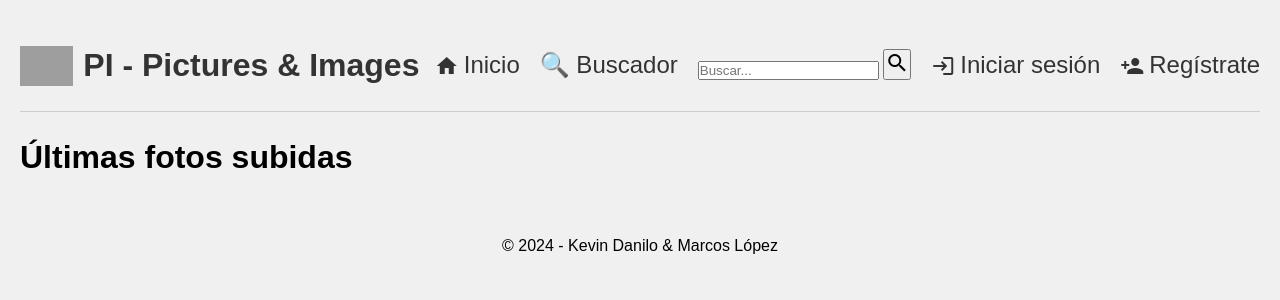
After one commit to danilokev/daw24-25, a PHP site: page /album.html in a window 1280 px wide. The commit adds this page. Shown: the top 300 px of the page. Run offline with PHP 8.4, Linux system fonts and the light colour scheme; grey boxes are pictures that could not be loaded.

Commit message:
Css general

```diff
--- /dev/null
+++ b/album.html
@@ -0,0 +1,41 @@
+<!DOCTYPE html>
+<html lang="es">
+<head>
+  <meta charset="UTF-8">
+  <meta name="viewport" content="width=device-width, initial-scale=1.0">
+  <title>PI - Pictures &amp; Images | Solicitar album</title>
+  <link rel="stylesheet" href="css/styles.css">
+</head>
+<body>
+  <header>
+    <a href="index.html">
+      <img src="imgusers/logo1.png" alt="Logo">
+      <h1>PI - Pictures & Images</h1>
+    </a>
+    <!--BARRA DE NAVEGACIÓN-->
+    <nav>
+      <ul>
+        <li><a href="index.html"><span class="material-icons">home</span>Inicio</a></li>
+        <li><a href="busqueda.html">🔍 Buscador</a></li>
+        <li>
+          <form action="resultado.html">
+            <input type="search" placeholder="Buscar...">
+            <button type="submit"><span class="material-icons">search</span></button>
+          </form>
+        </li>
+        <li><a href="login.html"><span class="material-icons">login</span>Iniciar sesión</a></li>
+        <li><a href="registro.html"><span class="material-icons">person_add</span>Regístrate</a></li>
+      </ul>
+    </nav>
+
+  </header>
+
+  <main>
+    <h2>Últimas fotos subidas</h2>
+  </main>
+
+  <footer>
+    <p>&copy; 2024 - Kevin Danilo & Marcos López</p>
+  </footer>
+</body>
+</html>
--- a/css/styles.css
+++ b/css/styles.css
@@ -7,6 +7,11 @@
   Historial de cambios:
   07/10/2024 - Creación del archivo
 */
+
+/* Importación de Google Fonts para los iconos */
+@import url('https://fonts.googleapis.com/css2?family=Material+Icons&display=swap');
+
+/* Global */
 * {
   margin: 0;
   padding: 0;
@@ -14,25 +19,161 @@
 }
 
 body {
-  min-height: 100dvh;
+  font-family: Arial, sans-serif;
+  line-height: 1.6;
+  padding: 20px;
+  background: #f0f0f0;;
 }
 
-img {
-  height: auto;
-  max-width: 100%;
+/* Estilos para el header */
+header {
+  display: flex;
+  justify-content: space-between;
+  align-items: center;
+  padding: 10px 0;
+  border-bottom: 1px solid #ccc;
 }
 
-body > header > nav > ul{
+header a {
   display: flex;
-  justify-content: space-evenly;
+  align-items: center;
+  text-decoration: none;
+  color: #333;
+}
+
+header img {
+  height: 40px;
+  margin-right: 10px;
+}
+
+header h1 {
+  font-size: 1.5em;
+}
+
+/* Estilos de la barra de navegación */
+nav ul {
   list-style-type: none;
+  display: flex;
+  gap: 10px;
+}
 
-  > li > a {
-    text-decoration: none;
-    font-size: 18px;
+nav ul li {
+  display: flex;
+  align-items: center;
+}
 
-    &:hover {
-      color: #f00;
-    }
+nav ul li a {
+  text-decoration: none;
+  color: #333;
+  font-size: 1.2em;
+  display: flex;
+  align-items: center;
+}
+
+nav ul li a .material-icons {
+  margin-right: 5px;
+}
+
+/* Ocultar el menú para pantallas pequeñas */
+#nav-menu {
+  display: none;
+}
+
+/* Mostrar el menú hamburguesa en pantallas pequeñas */
+@media (max-width: 768px) {
+  #menu-toggle {
+    display: block;
+  }
+
+  /* Mostrar el menú cuando el botón hamburguesa es clicado */
+  #nav-menu.active {
+    display: block;
+  }
+
+  nav ul {
+    flex-direction: column;
+    gap: 15px;
+  }
+
+  nav ul li {
+    justify-content: center;
   }
 }
+
+/* Main section */
+main {
+  margin-top: 20px;
+}
+
+main h2 {
+  font-size: 1.5em;
+  margin-bottom: 20px;
+}
+
+main a {
+  text-decoration: none;
+  color: #000;
+}
+
+main figure {
+  margin-bottom: 20px;
+}
+
+main img {
+  width: 100%;
+  height: auto;
+  border-radius: 5px;
+}
+
+main figcaption {
+  text-align: center;
+  font-size: 1em;
+  margin-top: 10px;
+}
+
+/* Footer */
+footer {
+  text-align: center;
+  margin-top: 30px;
+  font-size: 0.9em;
+}
+
+/* Estilos para pantallas más grandes */
+@media (min-width: 768px) {
+  header {
+    padding: 20px 0;
+  }
+
+  header h1 {
+    font-size: 2em;
+  }
+
+  nav ul {
+    flex-direction: row;
+    gap: 20px;
+  }
+
+  main {
+    display: grid;
+    grid-template-columns: repeat(2, 1fr);
+    gap: 20px;
+  }
+
+  main h2 {
+    font-size: 2em;
+  }
+
+  footer {
+    font-size: 1em;
+  }
+}
+
+@media (min-width: 1024px) {
+  main {
+    grid-template-columns: repeat(3, 1fr);
+  }
+
+  nav ul li a {
+    font-size: 1.5em;
+  }
+}
```
Also changed, not shown: busqueda.html (+6 -6 lines), foto.html (+6 -6 lines), identificado.html (+6 -5 lines), index.html (+6 -5 lines), login.html (+6 -5 lines), menu-usuario.html (+6 -5 lines), registro.html (+6 -5 lines), respuesta-album.html (+6 -5 lines), resultado.html (+6 -6 lines), solicitar-album.html (+6 -5 lines), 1 other file.
